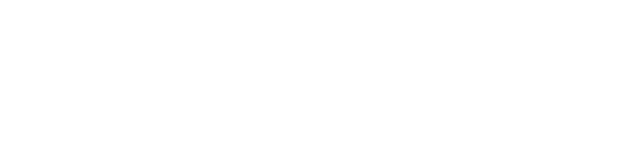
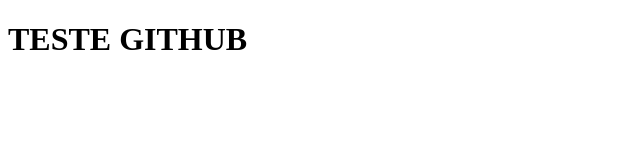
Before and after one commit to douglas-ssouza/pair-programming, a plain HTML site: page index.html in a window 1280 px wide. Shown: the whole page, without its empty margins (0-640 px from the left). Drawn offline with Linux system fonts and the light colour scheme.

Commit message:
Adiciona header

```diff
--- a/index.html
+++ b/index.html
@@ -7,6 +7,10 @@
   <title>Document</title>
 </head>
 <body>
-
+  <header>
+    <h1>
+      TESTE GITHUB
+    </h1>
+  </header>
 </body>
 </html>
```
